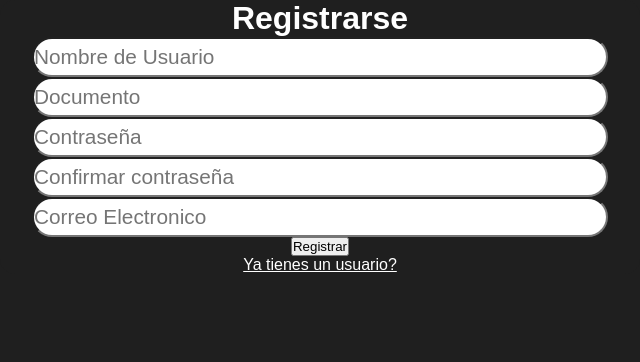
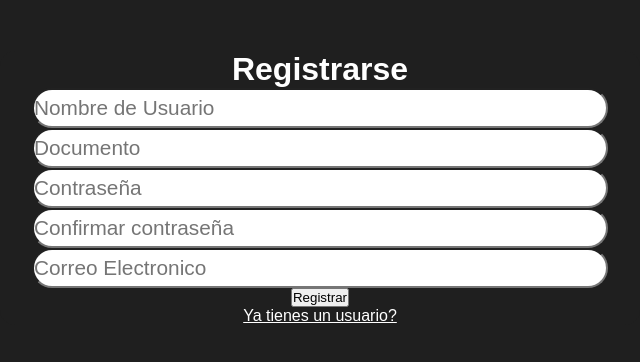
Before and after one commit to martina04luaces/proyecto-final-teserix, a PHP site: page /proyfinallopez/registro.php in a window 1280 px wide. Shown: the part 104-466 px from the top of the page, without its empty margins (320-960 px from the left). Run offline with PHP 8.4, Linux system fonts and the light colour scheme; some web fonts are replaced.

Commit message:
archivos de estilos

```diff
--- a/assets/styles/stylesession.css
+++ b/assets/styles/stylesession.css
@@ -18,6 +18,7 @@ a{
     color: white;
 }
 .formulario{
+    margin-top: 4%;
     display: flex;
     align-items: center;
     justify-content: center;
```
